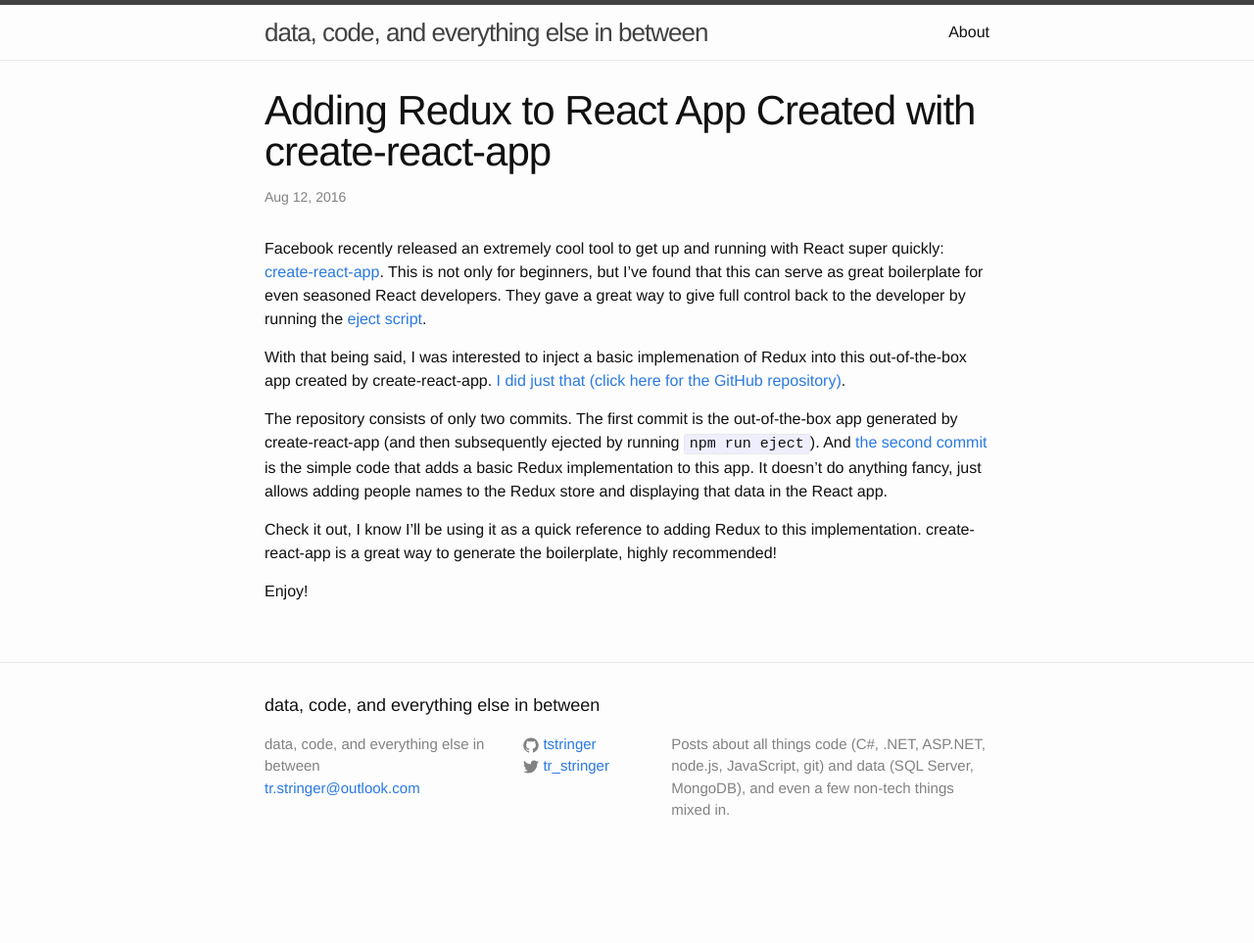
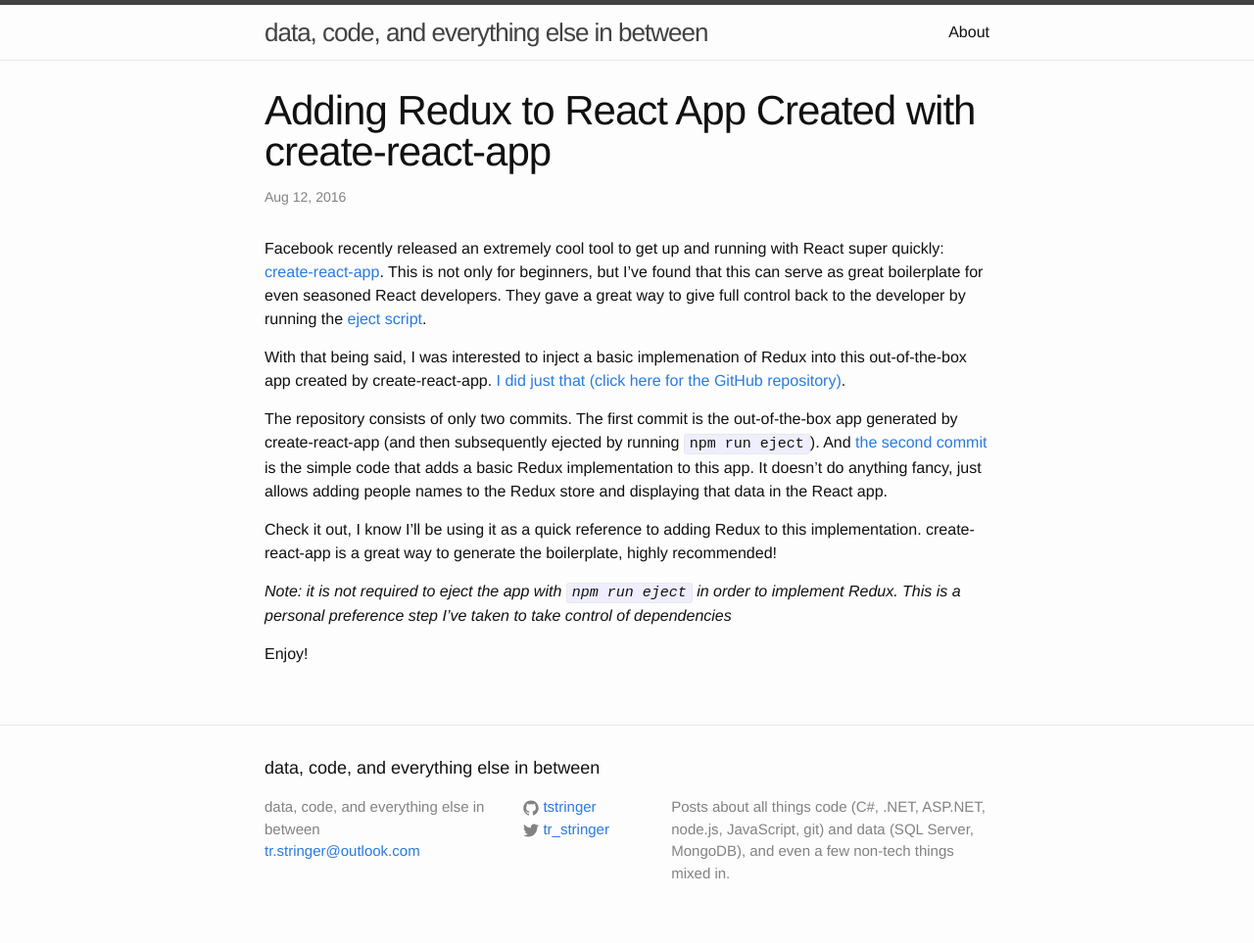
Before and after one commit to trstringer/tstringer.github.io, a Jekyll site: the page built from _posts/2016-08-12-add-redux-to-create-react-app.markdown, in a window 1280 px wide. Shown: the whole page at 98% size. Built offline with Jekyll 4.4.1, drawn with Linux system fonts in a browser that asks for light colours; before the commit the page ends 900 px from its top, so only the background shows below that.

Commit message:
add clarification of no requirement for eject

```diff
--- a/_posts/2016-08-12-add-redux-to-create-react-app.markdown
+++ b/_posts/2016-08-12-add-redux-to-create-react-app.markdown
@@ -12,4 +12,6 @@ The repository consists of only two commits.  The first commit is the out-of-the
 
 Check it out, I know I'll be using it as a quick reference to adding Redux to this implementation.  create-react-app is a great way to generate the boilerplate, highly recommended!
 
+*Note: it is not required to eject the app with `npm run eject` in order to implement Redux.  This is a personal preference step I've taken to take control of dependencies*
+
 Enjoy!
```
